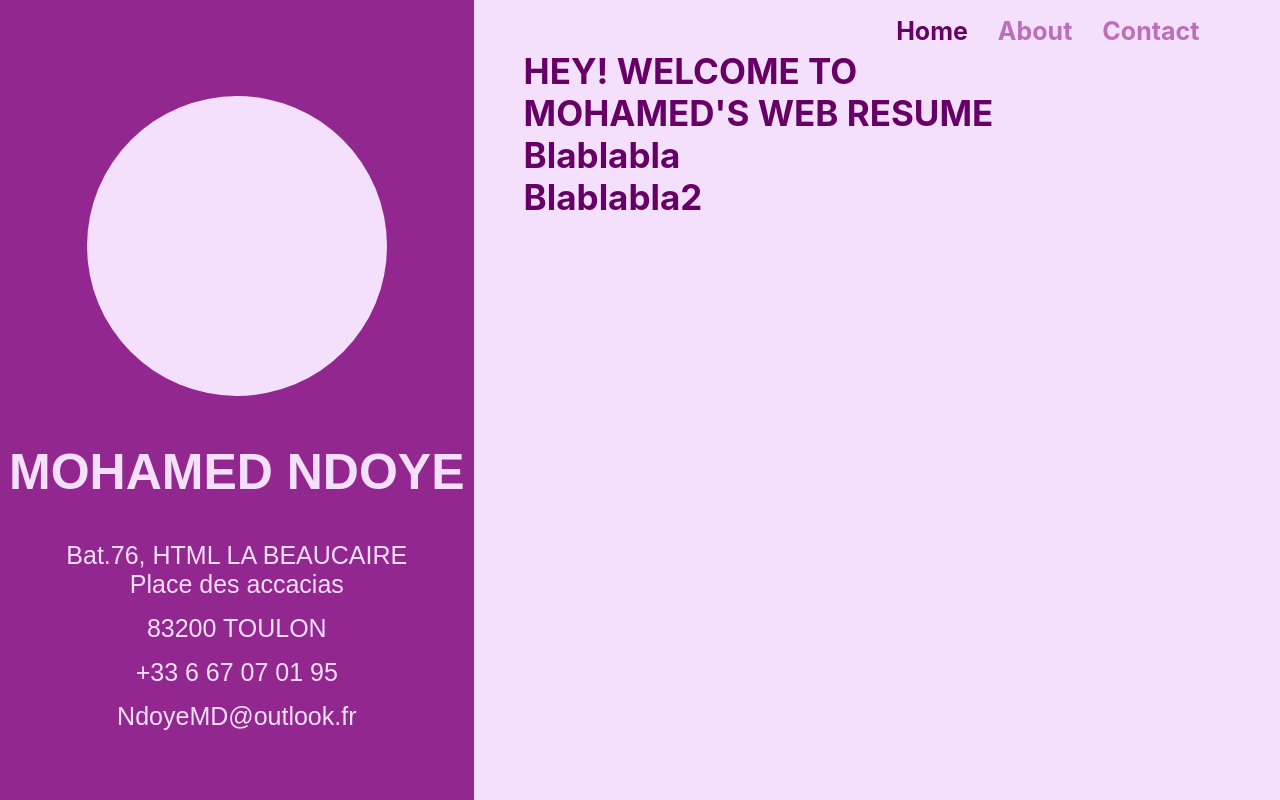
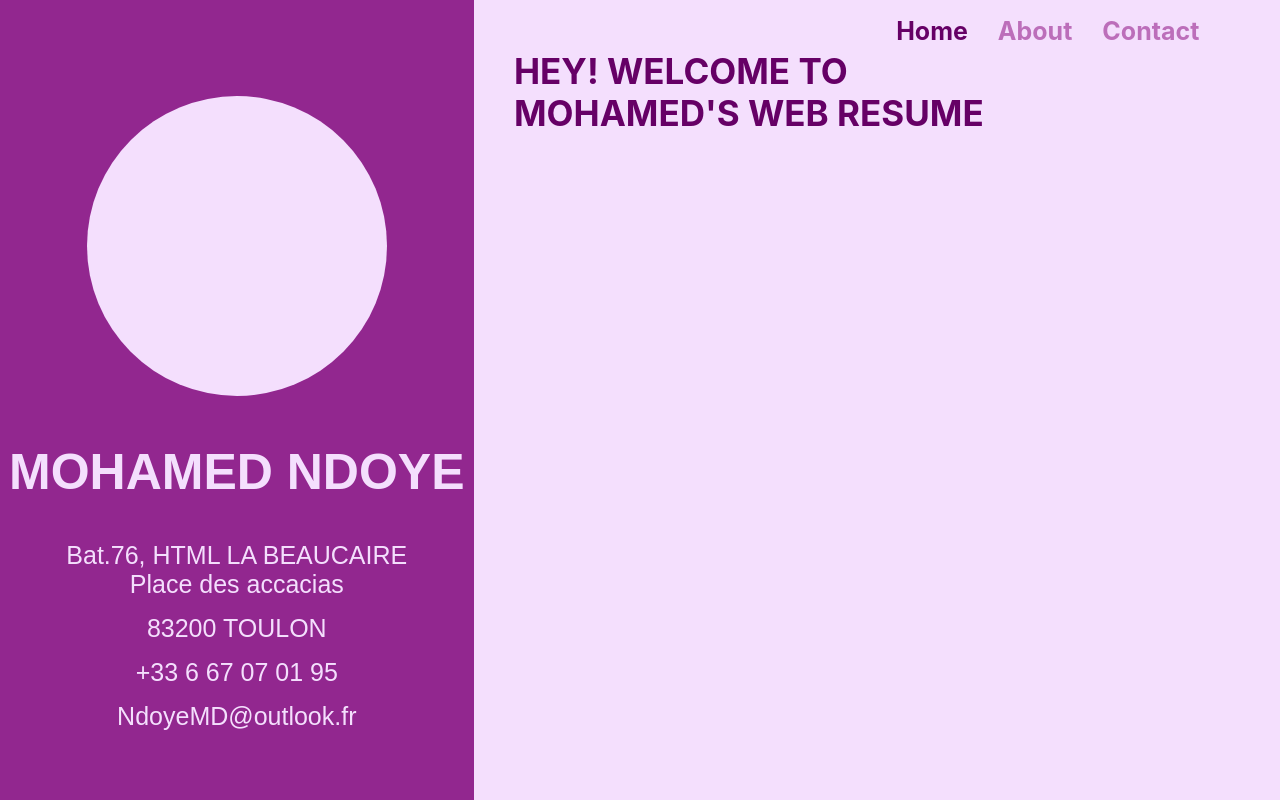
Before and after one commit to mohamed-ndoye811/webcv, a React (Create React App) app: page / in a window 1280 px wide. Built offline with nearby package versions, Linux system fonts and the light colour scheme.

Commit message:
Update Page Transition animation

```diff
--- a/src/App.js
+++ b/src/App.js
@@ -9,6 +9,7 @@ import Infos from "./components/Infos";
 import Header from "./components/Header";
 import Home from "./pages/Home";
 import About from "./pages/About";
+import Contact from "./pages/Contact";
 
 // Styles
 import "./styles/App.css";
@@ -17,6 +18,7 @@ function App() {
   const routes = [
     { path: "/", name: "Home", Component: Home },
     { path: "/about", name: "About", Component: About },
+    { path: "/contact", name: "Contact", Component: Contact },
   ];
 
   const [loadingEnded, setLoadingEnded] = useState(false);
--- /dev/null
+++ b/src/pages/Contact.js
@@ -0,0 +1,10 @@
+import React from "react";
+import Title from "../components/Title";
+
+export default function Contact() {
+  return (
+    <div className="page-container">
+      <Title TextLine1="HEY! WELCOME TO" TextLine2="THE CONTACT PAGE"></Title>
+    </div>
+  );
+}
--- a/src/pages/Home.js
+++ b/src/pages/Home.js
@@ -20,10 +20,7 @@ export default function Home() {
         TextLine1="HEY! WELCOME TO"
         TextLine2="MOHAMED'S WEB RESUME"
       ></Title>
-      <div ref={(el) => (page = el)} className="content">
-        <div className="title">Blablabla</div>
-        <div className="title">Blablabla2</div>
-      </div>
+      <div ref={(el) => (page = el)} className="content"></div>
     </div>
   );
 }
--- a/src/styles/App.css
+++ b/src/styles/App.css
@@ -182,7 +182,7 @@ nav ul {
 .page-container {
   position: absolute;
   top: 50px;
-  margin-left: 50px;
+  margin-left: 5%;
   overflow: hidden;
 }
 
```
Also changed, not shown: 1 other file (tests, documents, lock files or other folders).
